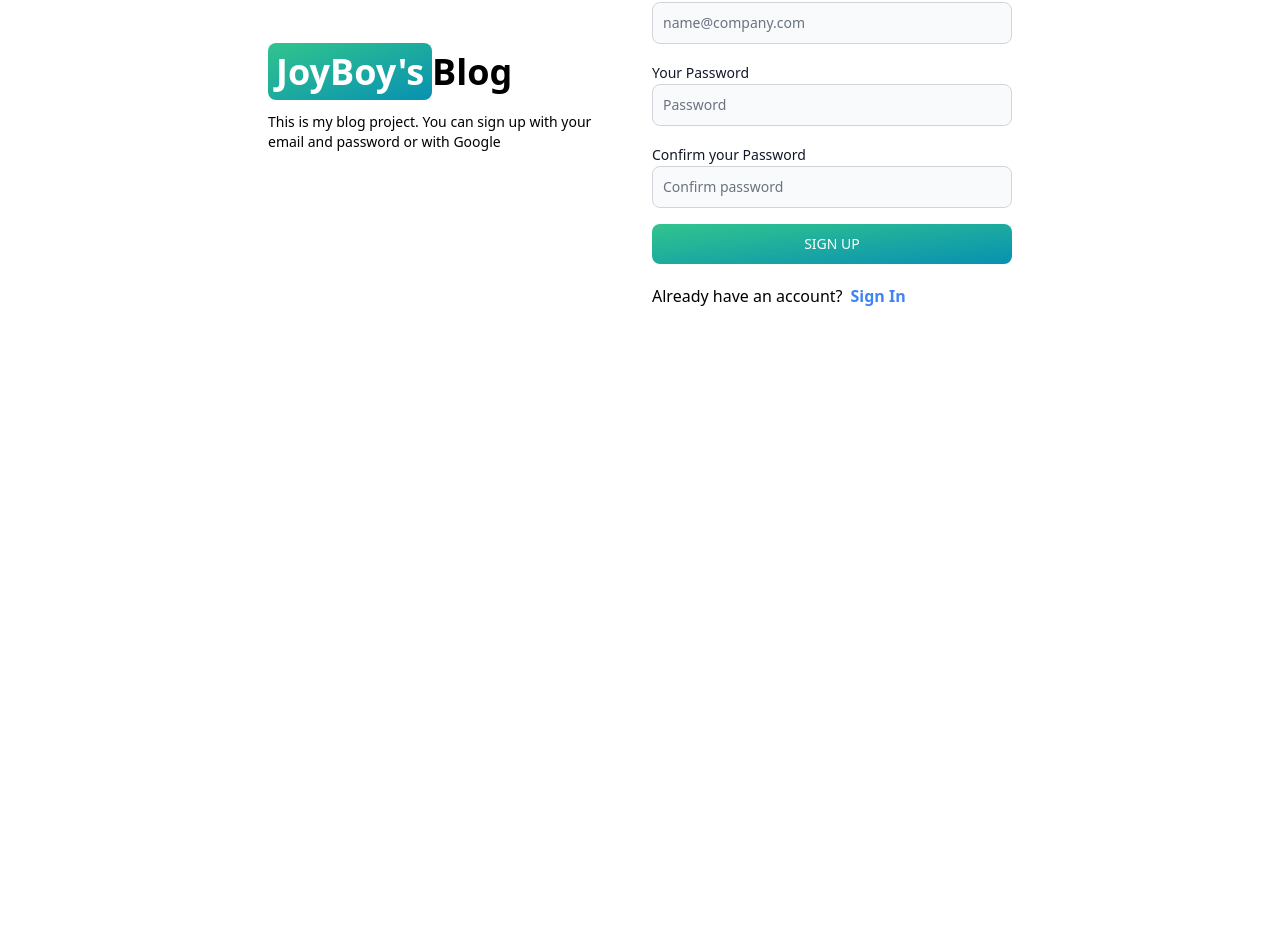
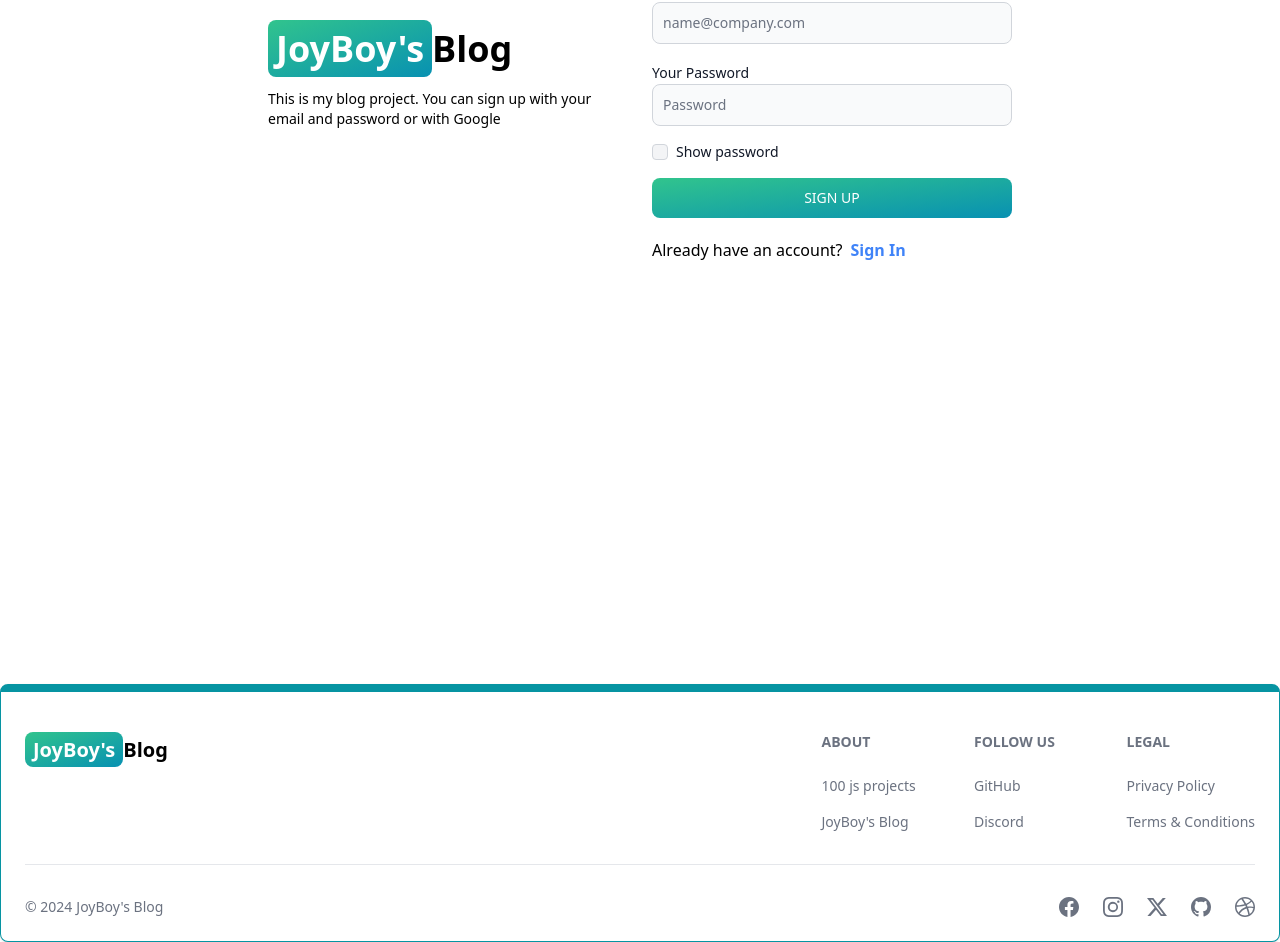
Before and after one commit to Asyedibrahim/MERN-Blog, a React (Vite) app in the folder client/: page /sign-up in a window 1280 px wide. Shown: the part 260-1202 px from the top of the page. Before the commit the page ends 944 px from the top, so only its background shows below. Built offline with nearby package versions, Linux system fonts and the light colour scheme.

Commit message:
completed signup and footer page

```diff
--- a/client/src/App.jsx
+++ b/client/src/App.jsx
@@ -6,6 +6,7 @@
 import Dashboard from './pages/Dashboard';
 import SignIn from './pages/SignIn';
 import SignUp from './pages/SignUp';
+import Footer from './components/Footer';
 
 
 export default function App() {
@@ -29,6 +30,8 @@
 
       </Routes>
 
+      <Footer/>
+
     </BrowserRouter>
   )
 }
--- /dev/null
+++ b/client/src/components/Footer.jsx
@@ -0,0 +1,69 @@
+import { Footer } from 'flowbite-react'
+import { Link } from 'react-router-dom'
+import { BsDribbble, BsFacebook, BsGithub, BsInstagram, BsTwitterX } from 'react-icons/bs'
+
+
+export default function FooterCon() {
+  return (
+    <Footer container className='border border-teal-500 border-t-8'>
+        <div className="w-full max-w-7xl mx-auto">
+            <div className="grid w-full justify-between sm:flex md:grid-cols-1">
+
+                <div className="mt-5">
+                    <Link to='/' className='self-center whitespace-nowrap text-lg sm:text-xl font-semibold dark:text-white'>
+                        <span className='px-2 py-1 bg-gradient-to-br from-green-400 to-cyan-600 rounded-lg text-white'>JoyBoy's</span>Blog
+                    </Link>
+                </div>
+
+                <div className="grid grid-cols-2 gap-8 mt-4 sm:grid-cols-3 sm:gap-6">
+                    <div>
+                        <Footer.Title title='About'/>
+                        <Footer.LinkGroup col>
+                            <Footer.Link href='https://www.100jsprojects.com' target='_blank' rel='noopener noreferrer'>
+                                100 js projects
+                            </Footer.Link>
+                            <Footer.Link href='/about' target='_blank' rel='noopener noreferrer'>
+                                JoyBoy's Blog
+                            </Footer.Link>
+                        </Footer.LinkGroup>
+                    </div>
+                    <div>
+                        <Footer.Title title='Follow us'/>
+                            <Footer.LinkGroup col>
+                                <Footer.Link href='https://www.github.com/asyedibrahim' target='_blank' rel='noopener noreferrer'>
+                                    GitHub
+                                </Footer.Link>
+                                <Footer.Link href='#' target='_blank' rel='noopener noreferrer'>
+                                    Discord
+                                </Footer.Link>
+                        </Footer.LinkGroup>
+                    </div>
+                    <div>
+                        <Footer.Title title='Legal'/>
+                            <Footer.LinkGroup col>
+                                <Footer.Link href='#' target='_blank' rel='noopener noreferrer'>
+                                    Privacy Policy
+                                </Footer.Link>
+                                <Footer.Link href='#' target='_blank' rel='noopener noreferrer'>
+                                    Terms  &amp; Conditions
+                                </Footer.Link>
+                        </Footer.LinkGroup>
+                    </div>
+                </div>
+
+            </div>
+            <Footer.Divider />
+            <div className="w-full sm:flex sm:items-center sm:justify-between">
+                <Footer.Copyright href='#' by="JoyBoy's Blog" year={new Date().getFullYear()}/>
+                <div className="flex gap-6 sm:mt-0 mt-4 sm:justify-center">
+                    <Footer.Icon target='_blank' href='#'  icon={BsFacebook}/>
+                    <Footer.Icon target='_blank' href='#' icon={BsInstagram}/>
+                    <Footer.Icon target='_blank' href='#' icon={BsTwitterX}/>
+                    <Footer.Icon target='_blank' href='https://www.github.com/asyedibrahim' icon={BsGithub}/>
+                    <Footer.Icon target='_blank' href='#' icon={BsDribbble}/>
+                </div>
+            </div>
+        </div>
+    </Footer>
+  )
+}
--- a/client/src/pages/Home.jsx
+++ b/client/src/pages/Home.jsx
@@ -1,7 +1,11 @@
-import React from 'react'
+import { Button } from 'flowbite-react'
+import React, { useState } from 'react'
 
-export default function Home() {
+export default function () {
+
   return (
-    <div>Home</div>
+    <div className=''>
+      Home
+    </div>
   )
 }
--- a/client/src/pages/SignUp.jsx
+++ b/client/src/pages/SignUp.jsx
@@ -1,8 +1,57 @@
-import React from 'react'
-import { Link } from 'react-router-dom'
-import { Button, Label, TextInput } from 'flowbite-react'
+import React, { useState } from 'react'
+import { Link, useNavigate } from 'react-router-dom'
+import { Alert, Button, Checkbox, Label, Spinner, TextInput } from 'flowbite-react'
 
 export default function SignUp() {
+
+  const [formData, setFormData] = useState({});
+  const [error, setError] = useState(null);
+  const navigate = useNavigate();
+  const [loading, setLoading] = useState(false)
+
+  const handleChange = (e) => {
+    setFormData({
+      ...formData,
+      [e.target.id]: e.target.value
+    })
+  }
+
+  const handleSubmit = async (e) => {
+    e.preventDefault();
+    try {
+      setLoading(true)
+      const res = await fetch('/api/auth/signup', {
+        method: 'POST',
+        headers: {
+          'Content-Type': 'application/json',
+        },
+        body: JSON.stringify(formData)
+      });
+      const data = await res.json();
+      if (data.success === false) {
+        setError(data.message)
+        setLoading(false);
+        return;
+      }
+      setLoading(false);
+      if (res.ok) {
+        navigate('/sign-in');
+      }
+    } catch (error) {
+      setError(error.message);
+      setLoading(false);
+    }
+  };
+
+  const handleShow = () => {
+    const show = document.getElementById('password');
+    if (show.type === 'password') {
+      show.type = 'text' ;
+    } else {
+      show.type = 'password' ;
+    }
+  }
+
   return (
     <div className='min-h-screen mt-10 sm:mt-20'>
       <div className="flex p-3 max-w-3xl mx-auto flex-col md:flex-row md:items-center gap-6">
@@ -18,29 +67,40 @@
 
         {/* Right Side */}
         <div className="flex-1">
-          <form className="flex flex-col gap-4 ">
+          <form className="flex flex-col gap-4 " onSubmit={handleSubmit}>
             <div>
               <Label value='Your username' />
-              <TextInput type='text' placeholder='Username' id='username' />
+              <TextInput type='text' placeholder='Username' id='username' onChange={handleChange}/>
             </div>
             <div>
               <Label value='Your email' />
-              <TextInput type='text' placeholder='name@company.com' id='email' />
+              <TextInput type='email' placeholder='name@company.com' id='email' onChange={handleChange}/>
             </div>
             <div>
               <Label value='Your Password' />
-              <TextInput type='password' placeholder='Password' id='password' />
+              <TextInput type='password' placeholder='Password' id='password' onChange={handleChange}/>
             </div>
-            <div>
-              <Label value='Confirm your Password' />
-              <TextInput type='password' placeholder='Confirm password' id='confirm_pass' />
+            <div className='flex gap-2 items-center'>
+              <Checkbox onClick={handleShow} id='show'/>
+              <Label htmlFor="show" className='cursor-pointer'>Show password</Label>
             </div>
-            <Button gradientDuoTone='greenToBlue' type='submit' className='uppercase'>Sign Up</Button>
+            <Button gradientDuoTone='greenToBlue' type='submit' className='uppercase' disabled ={loading}>
+              {loading ? (
+                <>
+                  <Spinner size='sm'/>
+                  <span className='pl-3'>Loading...</span>
+                </>
+              ) : 'Sign Up'
+              }
+            </Button>
           </form>
           <div className="flex gap-2 mt-5">
             <span>Already have an account?</span>
             <Link to="/sign-in" className='text-blue-500 font-semibold hover:underline'>Sign In</Link>
             </div>
+            {error && (
+              <Alert className='mt-5' color='failure'>{error}</Alert>
+            )}
         </div>
 
       </div>
--- a/client/vite.config.js
+++ b/client/vite.config.js
@@ -3,5 +3,13 @@
 
 // https://vitejs.dev/config/
 export default defineConfig({
+  server: {
+    proxy: {
+      '/api': {
+        target: 'http://localhost:3000',
+        secure: false
+      }
+    }
+  },
   plugins: [react()],
 })
```
Also changed, not shown: 1 other file (tests, documents, lock files or other folders).
